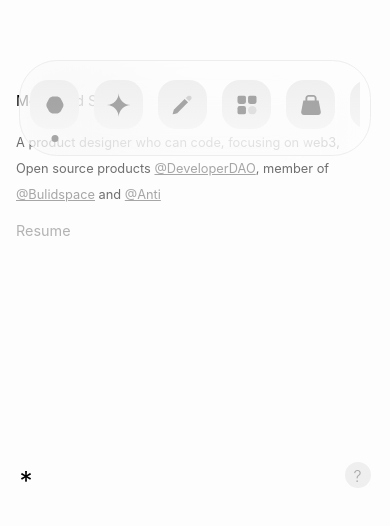
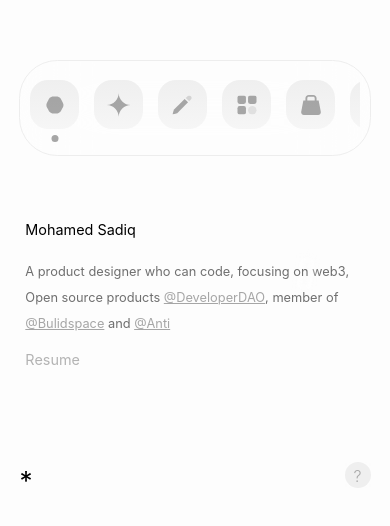
Before and after one commit to mohamedsadiq/Personal-website, a Next.js app: page / in a window 390 px wide. Shown: the part 314-840 px from the top of the page. Built offline with nearby package versions, Linux system fonts and the light colour scheme; no server answers; a web font is replaced by a local one.

Commit message:
update 9 mobile

```diff
--- a/components/Layout/index.js
+++ b/components/Layout/index.js
@@ -47,7 +47,7 @@ const Layout =  ({ children })=> {
     <KeyNav />
     <div className="nextjs">
       <span className="star">*</span>
-    <span className="crafted">Crafted by hand using <a>NextJs</a></span>
+    <span className="crafted">2050 Crafted by hand using <a>NextJs</a></span>
      </div>
     </div>
   )
--- a/styles/globals.css
+++ b/styles/globals.css
@@ -2273,11 +2273,15 @@ position: relative;
 
 @media only screen and (max-width:617px) {
   .content{
-    position: relative;
-    top: 386px;
-    left: 0;
-    transform: translate(0);
+    position: absolute;
+    left: 50%;
+    top: 61%;
     display: block;
+    transform: translate(-50%, -50%);
+    width: 87%;
+    height: auto;
+    /* padding: 18px; */
+    padding: 0 24px;
   }
   .content_animete{
     display: block;
@@ -2350,7 +2354,7 @@ position: relative;
     flex-direction: column;
   }
   .content{
-  top: 361px;
+  top: 60%;
 }
   .lamar{
     opacity: 1;
@@ -2466,7 +2470,7 @@ cursor: pointer;
 @media only screen and (max-width:414px) {
   .content{
 
-    top: 361px;
+    top: 60%;
 
   }
 }
@@ -2476,7 +2480,7 @@ cursor: pointer;
 @media only screen and (max-width:375px) {
   .content{
 
-    top: 361px;
+    top: 60%;
 
   }
   .blog_overlay h1{
```
